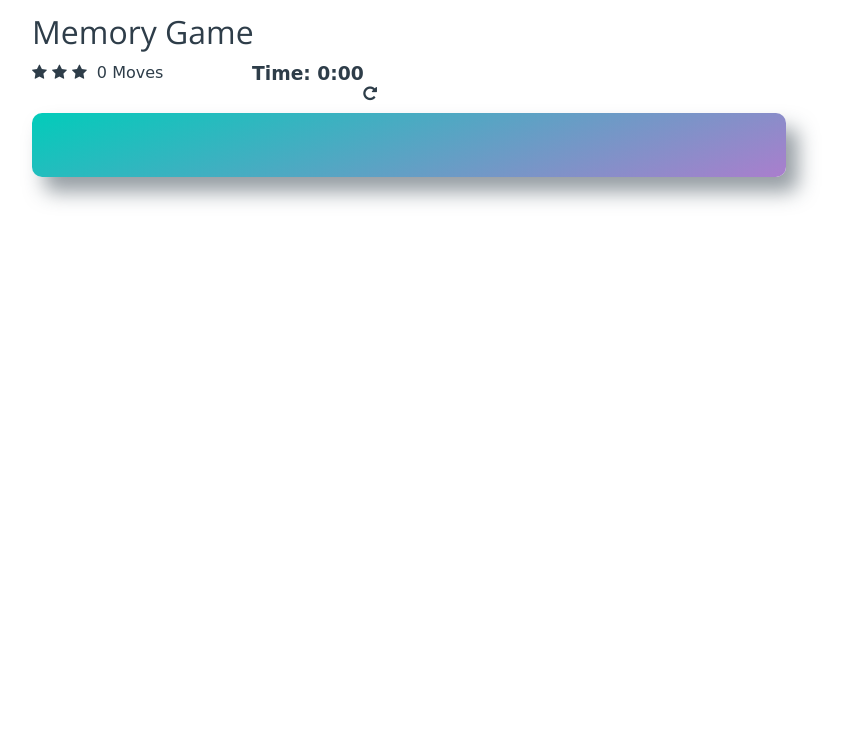
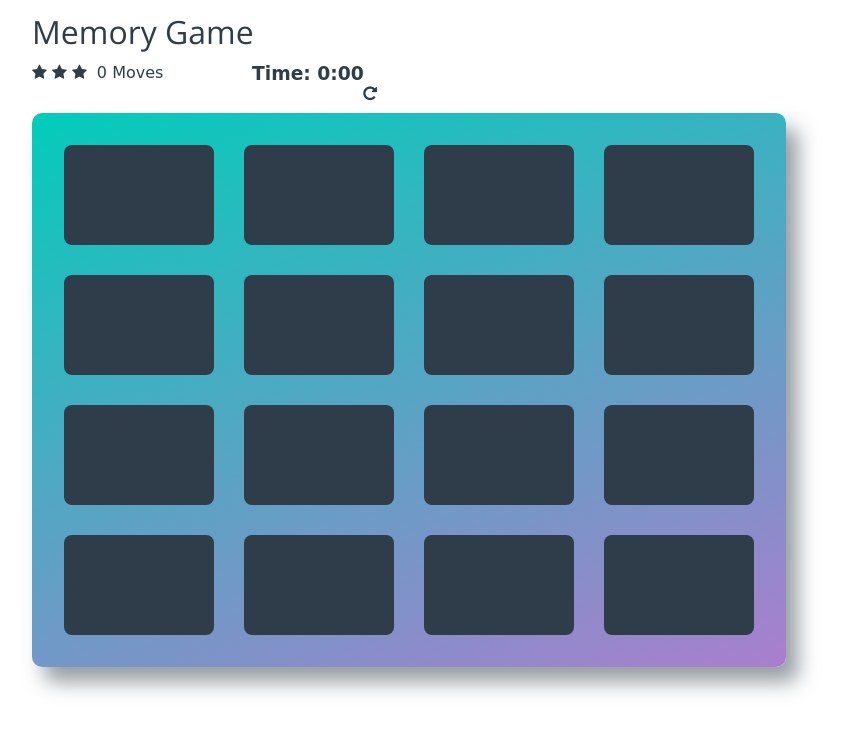
Before and after one commit to join2akshay/arcade-game, a plain HTML site: page index.html in a window 1280 px wide. Shown: the whole page, without its empty margins (271-1112 px from the left). Drawn offline with nearby package versions, Linux system fonts and the light colour scheme; some packages are replaced by stand-ins of ours; no server answers; a script that the page names is missing; a web font is replaced by a local one.

Commit message:
Update main.js

```diff
--- a/index.html
+++ b/index.html
@@ -36,6 +36,6 @@
 </div>
 <script src='https://cdnjs.cloudflare.com/ajax/libs/jquery/2.2.2/jquery.min.js'></script>
 <script src='https://cdn.jsdelivr.net/sweetalert2/3.0.3/sweetalert2.min.js'></script>
-<script src="js/index.js"></script>
+<script src="main.js"></script>
 </body>
 </html>
```
